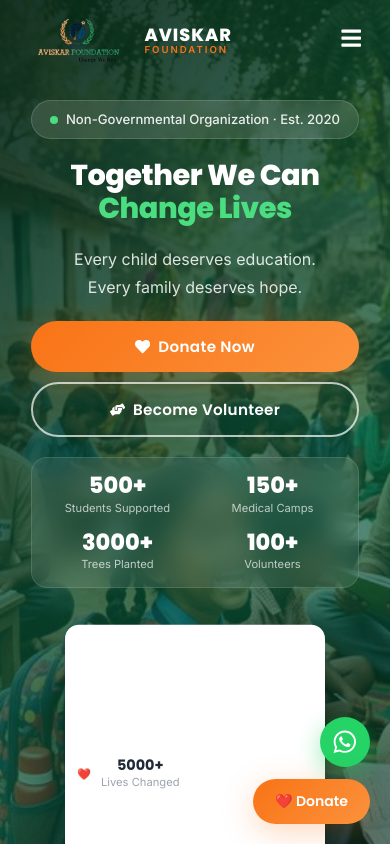
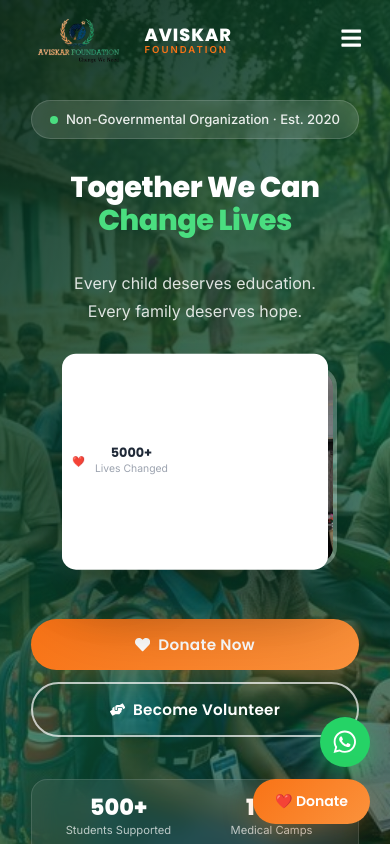
Before and after one commit to bhisekarsatyajit2006/Aviskar, a React (Vite) app: page / in a window 390 px wide. Shown: the top 844 px of the page. Built offline with nearby package versions, Linux system fonts and the light colour scheme.

Commit message:
Reorganize mobile hero flow to place img1 card prominently on mobile devices

```diff
--- a/src/components/Hero.css
+++ b/src/components/Hero.css
@@ -57,7 +57,7 @@
 .hero-left {
   display: flex;
   flex-direction: column;
-  gap: 28px;
+  gap: 24px;
 }
 
 .hero-badge {
@@ -169,13 +169,13 @@
 .hero-img-frame {
   position: relative;
   width: 100%;
-  max-width: 400px;
+  max-width: 380px;
 }
 
 .hero-img-inner {
   border-radius: 24px;
   overflow: hidden;
-  border: 4px solid rgba(255, 255, 255, 0.15);
+  border: 4px solid rgba(255, 255, 255, 0.2);
   box-shadow: 0 32px 80px rgba(0, 0, 0, 0.4);
   aspect-ratio: 4 / 5;
   background: rgba(255, 255, 255, 0.1);
@@ -186,11 +186,6 @@
   height: 100%;
   object-fit: cover;
   display: block;
-  transition: transform 0.6s ease;
-}
-
-.hero-img:hover {
-  transform: scale(1.04);
 }
 
 .hero-img-badge {
@@ -266,93 +261,111 @@
   border-color: var(--primary);
 }
 
-/* Responsive Breakpoints */
+/* ===== MOBILE & TABLET RESPONSIVE ===== */
 @media (max-width: 900px) {
   .hero {
     min-height: auto;
+    padding-top: 100px;
     padding-bottom: 40px;
   }
 
   .hero-content-wrap {
-    grid-template-columns: 1fr;
-    gap: 32px;
+    display: flex !important;
+    flex-direction: column !important;
+    gap: 32px !important;
     text-align: center;
-    padding-top: 100px;
-    padding-bottom: 20px;
+    padding-top: 0 !important;
+    padding-bottom: 0 !important;
   }
 
+  /* Place Image Card between Headline/Subtitle and Action Buttons */
   .hero-left {
-    align-items: center;
-    gap: 20px;
+    display: contents !important; /* unwrap children so order works cleanly */
   }
 
   .hero-badge {
+    order: 1;
     margin: 0 auto;
   }
 
   .hero-title {
-    font-size: clamp(1.8rem, 6.5vw, 2.6rem);
+    order: 2;
+    font-size: clamp(1.8rem, 6.5vw, 2.5rem);
   }
 
   .hero-subtitle {
+    order: 3;
     font-size: 1rem;
-  }
-
-  .hero-actions {
-    justify-content: center;
-    width: 100%;
+    padding: 0 10px;
   }
 
   .hero-right {
+    order: 4 !important;
     display: flex !important;
     justify-content: center !important;
-    align-items: center !important;
     width: 100% !important;
-    margin: 20px 0 !important;
+    margin: 10px 0 !important;
   }
 
   .hero-img-frame {
-    max-width: 280px !important;
+    width: 80% !important;
+    max-width: 300px !important;
     margin: 0 auto !important;
-    display: block !important;
   }
 
   .hero-img-inner {
     border-radius: 20px;
-    height: 320px;
-    aspect-ratio: auto;
+    aspect-ratio: 4 / 3 !important;
+    height: auto !important;
+    min-height: 200px !important;
   }
 
   .hero-img-badge {
-    left: -10px;
-    bottom: -10px;
-    padding: 6px 12px;
+    left: -8px;
+    bottom: -8px;
+    padding: 6px 10px;
   }
 
   .hero-img-badge-2 {
-    right: -10px;
-    top: -10px;
-    padding: 6px 12px;
+    right: -8px;
+    top: -8px;
+    padding: 6px 10px;
+  }
+
+  .hero-actions {
+    order: 5 !important;
+    justify-content: center;
+    width: 100%;
+    margin-top: 10px;
   }
 
   .hero-stats {
+    order: 6 !important;
     width: 100%;
-    justify-content: space-around;
+    margin-top: 10px;
+  }
+
+  .hero-scroll-btn {
+    display: none;
   }
 }
 
 @media (max-width: 480px) {
   .hero-img-frame {
-    max-width: 240px !important;
+    max-width: 250px !important;
   }
 
-  .hero-img-inner {
-    height: 280px;
+  .hero-img-badge strong {
+    font-size: 0.8rem;
+  }
+
+  .hero-img-badge span {
+    font-size: 0.65rem;
   }
 
   .hero-actions {
     flex-direction: column;
-    gap: 10px;
+    gap: 12px;
   }
 
   .hero-btn {
@@ -367,11 +380,7 @@
   .hero-stats {
     display: grid;
     grid-template-columns: 1fr 1fr;
-    gap: 16px;
+    gap: 12px;
     padding: 16px;
   }
-
-  .hero-scroll-btn {
-    display: none;
-  }
 }
```
